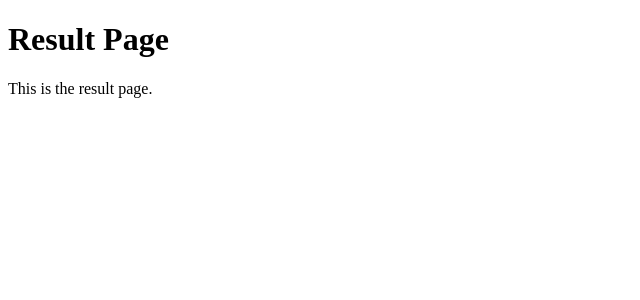
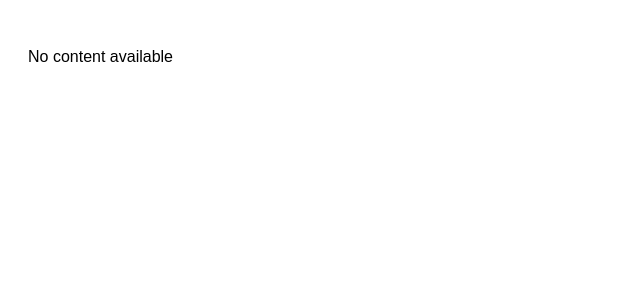
Before and after one commit to DevomB/AI-FRQ-Grader, a Next.js app: page /result in a window 1280 px wide. Shown: the top 300 px of the page, without its empty margins (0-640 px from the left). Built offline with nearby package versions, Linux system fonts and the light colour scheme.

Commit message:
Formatted

```diff
--- a/package.json
+++ b/package.json
@@ -13,6 +13,7 @@
     "@google/generative-ai": "^0.21.0",
     "dotenv": "^16.4.7",
     "framer-motion": "^11.17.0",
+    "marked": "^15.0.6",
     "motion": "^11.17.0",
     "next": "15.1.3",
     "react": "^19.0.0",
--- a/src/pages/result.js
+++ b/src/pages/result.js
@@ -1,21 +1,24 @@
 import React from 'react';
 import { useRouter } from 'next/router';
+import { marked } from "marked";
+
+const getHTMLFromMarkdown = (markdown) => {
+    if (!markdown) {
+        return "<p>No content available</p>";
+    }
+    return marked(markdown);
+};
 
 const ResultPage = () => {
     const router = useRouter();
     const { response } = router.query; // Access the response query parameter
+    const responseAsString = Array.isArray(response) ? response[0] : response;
 
     return (
-        <div className="flex flex-col items-center bg-gradient-to-br from-white to-purple-100 min-h-screen">
-            <h1 className="text-4xl font-bold mt-10">Result Page</h1>
-            <p className="mt-4">This is the result page.</p>
-            {response && (
-                <div className="mt-4 p-4 bg-white rounded shadow">
-                    <h2 className="text-2xl font-semibold">Response:</h2>
-                    <p>{response}</p>
-                </div>
-            )}
-        </div>
+        <main
+            style={{ padding: "20px", fontFamily: "Arial, sans-serif", lineHeight: "1.6" }}
+            dangerouslySetInnerHTML={{ __html: getHTMLFromMarkdown(responseAsString) }}
+        />
     );
 };
 
```
Also changed, not shown: 1 other file (tests, documents, lock files or other folders).
